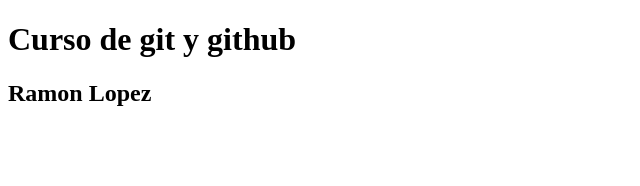
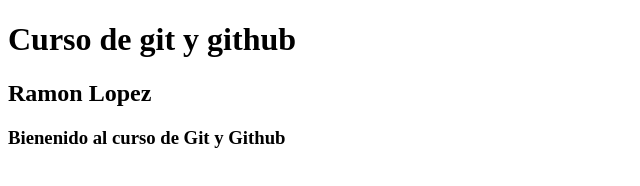
Before and after one commit to ramlop2/Univmex-ramon, a plain HTML site: page index.html in a window 1280 px wide. Shown: the whole page, without its empty margins (0-640 px from the left). Drawn offline with Linux system fonts and the light colour scheme.

Commit message:
Introduccion a cambios

```diff
--- a/index.html
+++ b/index.html
@@ -6,5 +6,6 @@
 <body>
 <h1>Curso de git y github</h1>
 <h2>Ramon Lopez</h2>
+<h3>Bienenido al curso de Git y Github</h3>
 </body>
 </html>
```
